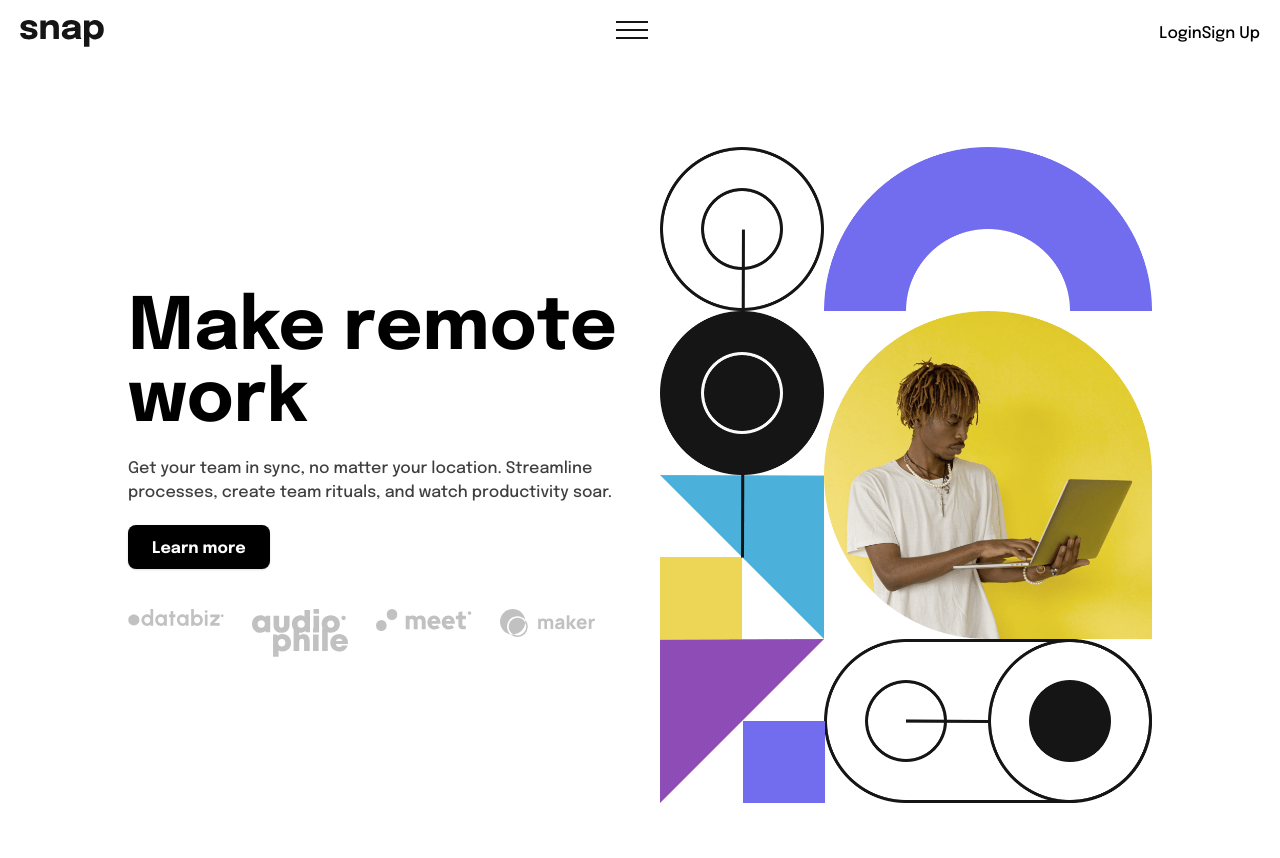
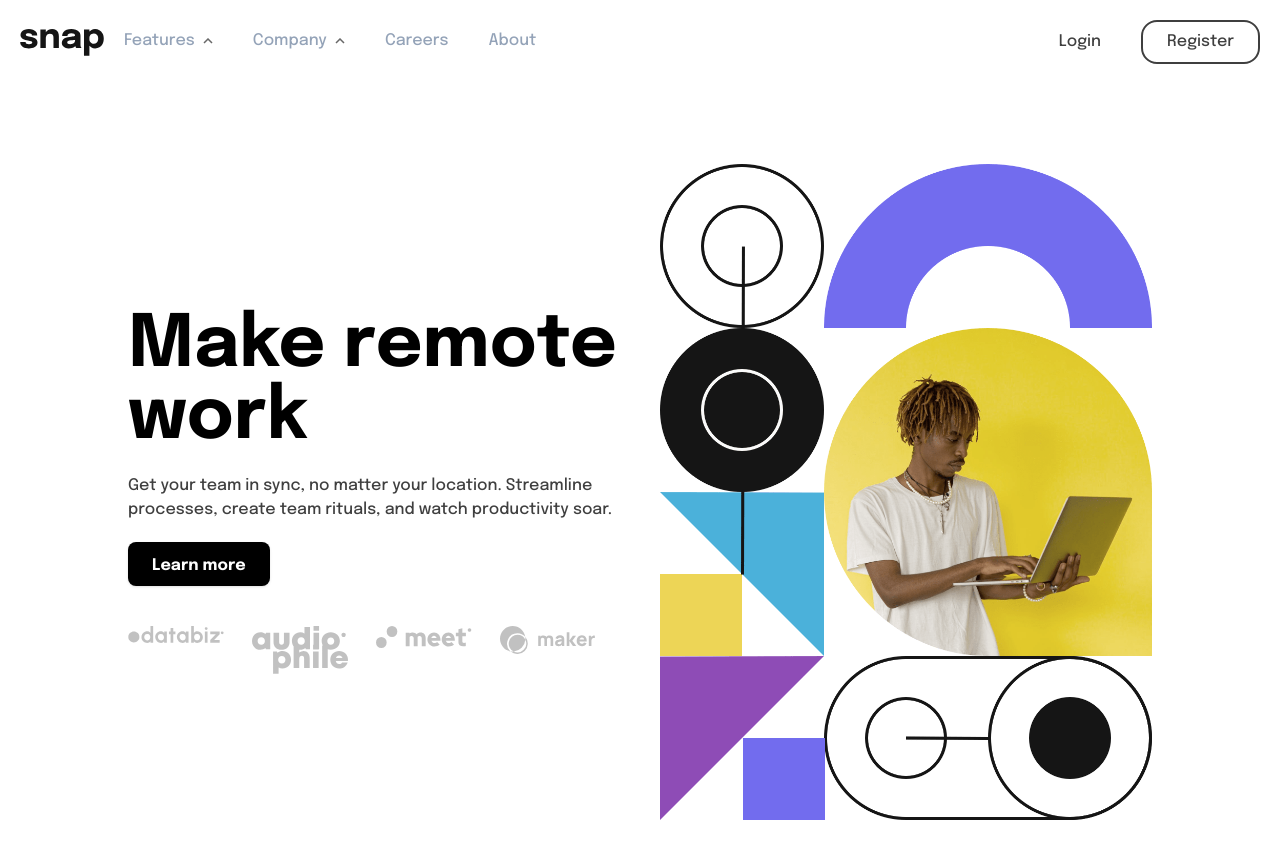
Before and after one commit to gigisoza/intro-section-app, a React (Vite) app: page / in a window 1280 px wide. Shown: the top 858 px of the page. Built offline with nearby package versions, Linux system fonts and the light colour scheme.

Commit message:
Create Landing component

```diff
--- a/src/App.tsx
+++ b/src/App.tsx
@@ -1,51 +1,11 @@
-import desktopImg from "./images/image-hero-desktop.png";
-import mobileImg from "./images/image-hero-mobile.png";
-import audiophile from "./images/client-audiophile.svg";
-import databiz from "./images/client-databiz.svg";
-import maker from "./images/client-maker.svg";
-import meet from "./images/client-meet.svg";
 import Header from "./components/Header";
+import Landing from "./components/Landing";
 
 function App() {
   return (
     <>
       <Header />
-      <section className="flex flex-col-reverse py-20  md:grid md:gap-10 md:grid-cols-2 md:place-items-center max-w-4xl lg:max-w-5xl md:mx-auto">
-        <article className="text-center md:text-left px-5 xl:px-0 mt-10 md:mt-0">
-          <h1 className="font-bold text-4xl lg:text-6xl xl:text-7xl mb-5">
-            Make remote work
-          </h1>
-          <p className="mb-5">
-            Get your team in sync, no matter your location. Streamline
-            processes, create team rituals, and watch productivity soar.
-          </p>
-          <button className="bg-black rounded-lg shadow text-white font-bold hover:opacity-75 transition-all duration-150 pt-3 pb-2 px-6 cursor-pointer">
-            Learn more
-          </button>
-
-          <ul className="grid grid-cols-4 gap-1 mt-10 place-items-center md:place-items-start">
-            <li>
-              <img src={databiz} alt="databiz" className="w-16 md:w-24" />
-            </li>
-            <li>
-              <img src={audiophile} alt="audiophile" className="w-16 md:w-24" />
-            </li>
-            <li>
-              <img src={meet} alt="meet" className="w-16 md:w-24" />
-            </li>
-            <li>
-              <img src={maker} alt="maker" className="w-16 md:w-24" />
-            </li>
-          </ul>
-        </article>
-
-        <article>
-          <picture>
-            <source media="(min-width: 768px)" srcSet={desktopImg} />
-            <img src={mobileImg} alt="mobile image" className="w-full" />
-          </picture>
-        </article>
-      </section>
+      <Landing />
     </>
   );
 }
--- a/src/components/Header.tsx
+++ b/src/components/Header.tsx
@@ -29,15 +29,15 @@
   return (
     <>
       <header className="p-5 flex items-center justify-between">
-        <div>
-          <img src={logo} alt="logo" />
-          <nav className={`navbar ${toggle ? "open" : ""}`}>
-            <div>
+        <div className="lg:flex lg:items-start lg:justify-start">
+          <img src={logo} alt="logo" className="lg:mr-5" />
+          <nav className={`navbar ${toggle ? "open" : ""} text-slate-400`}>
+            <div className="mb-2 lg:mb-0">
               <button
                 onClick={handleOpenFeatures}
                 className="flex items-center justify-start"
               >
-                Features{" "}
+                Features
                 {openFeatures ? (
                   <img src={arrowDown} className="ml-2" />
                 ) : (
@@ -45,7 +45,7 @@
                 )}
               </button>
               {openFeatures && (
-                <ul className="mt-2 ml-3">
+                <ul className="mt-2 ml-3 lg:ml-0 lg:p-3 lg:shadow">
                   <li className="flex items-center justify-start text-sm mb-2">
                     <img src={todolist} className="mr-2" />
                     Todo List
@@ -65,7 +65,7 @@
                 </ul>
               )}
             </div>
-            <div>
+            <div className="mb-2 lg:mb-0">
               <button
                 onClick={handleOpenCompany}
                 className="flex items-center justify-start"
@@ -78,7 +78,7 @@
                 )}
               </button>
               {openCompany && (
-                <ul className="mt-2 ml-3">
+                <ul className="mt-2 ml-3 lg:ml-0 lg:p-3 lg:shadow">
                   <li className="flex items-center justify-start text-sm mb-2">
                     History
                   </li>
@@ -100,15 +100,17 @@
           </nav>
         </div>
 
-        <div>
+        <div className="lg:hidden">
           <button onClick={handleToggle}>
             {toggle ? <img src={closeMenu} /> : <img src={menuOpen} />}
           </button>
         </div>
 
         <div className="hidden lg:block">
-          <button>Login</button>
-          <button>Sign Up</button>
+          <button className="mr-10 opacity-75">Login</button>
+          <button className="border-2 border-black opacity-75 px-6 py-2 rounded-2xl">
+            Register
+          </button>
         </div>
       </header>
     </>
--- /dev/null
+++ b/src/components/Landing.tsx
@@ -0,0 +1,51 @@
+import desktopImg from "../images/image-hero-desktop.png";
+import mobileImg from "../images/image-hero-mobile.png";
+import audiophile from "../images/client-audiophile.svg";
+import databiz from "../images/client-databiz.svg";
+import maker from "../images/client-maker.svg";
+import meet from "../images/client-meet.svg";
+
+const Landing = () => {
+  return (
+    <>
+      <section className="flex flex-col-reverse py-20  md:grid md:gap-10 md:grid-cols-2 md:place-items-center max-w-4xl lg:max-w-5xl md:mx-auto">
+        <article className="text-center md:text-left px-5 xl:px-0 mt-10 md:mt-0">
+          <h1 className="font-bold text-4xl lg:text-6xl xl:text-7xl mb-5">
+            Make remote work
+          </h1>
+          <p className="mb-5">
+            Get your team in sync, no matter your location. Streamline
+            processes, create team rituals, and watch productivity soar.
+          </p>
+          <button className="bg-black rounded-lg shadow text-white font-bold hover:opacity-75 transition-all duration-150 pt-3 pb-2 px-6 cursor-pointer">
+            Learn more
+          </button>
+
+          <ul className="grid grid-cols-4 gap-1 mt-10 place-items-center md:place-items-start">
+            <li>
+              <img src={databiz} alt="databiz" className="w-16 md:w-24" />
+            </li>
+            <li>
+              <img src={audiophile} alt="audiophile" className="w-16 md:w-24" />
+            </li>
+            <li>
+              <img src={meet} alt="meet" className="w-16 md:w-24" />
+            </li>
+            <li>
+              <img src={maker} alt="maker" className="w-16 md:w-24" />
+            </li>
+          </ul>
+        </article>
+
+        <article>
+          <picture>
+            <source media="(min-width: 768px)" srcSet={desktopImg} />
+            <img src={mobileImg} alt="mobile image" className="w-full" />
+          </picture>
+        </article>
+      </section>
+    </>
+  );
+};
+
+export default Landing;
--- a/src/index.css
+++ b/src/index.css
@@ -25,7 +25,6 @@
   position: absolute;
   top: -100%;
   right: 0;
-  /* left: 0; */
   bottom: 0;
   width: 50%;
   padding: 1rem;
@@ -38,3 +37,31 @@
   z-index: 99;
   background-color: #fff;
 }
+
+@media (min-width: 1024px) {
+  .navbar {
+    position: relative;
+    top: 0;
+    left: 0;
+    display: flex;
+    align-items: start;
+    justify-content: flex-start;
+    width: auto;
+    padding: 0;
+    z-index: auto;
+  }
+
+  .navbar.open {
+    top: 0;
+    background-color: transparent;
+    z-index: auto;
+  }
+
+  .navbar div {
+    @apply mr-10;
+  }
+
+  .navbar div ul {
+    position: absolute;
+  }
+}
```
